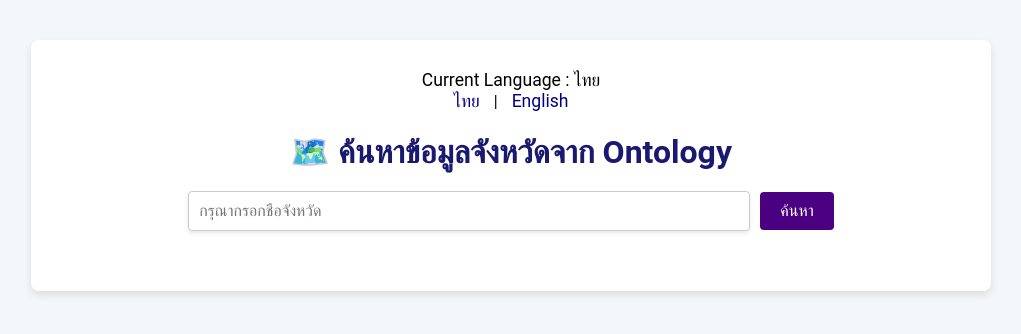
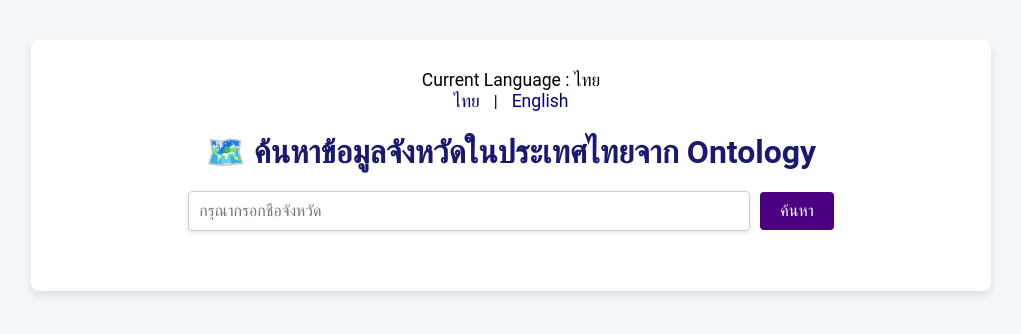
Before and after one commit to pchoeiphet/Ontology_Searching, a Flask app: page / in a window 1280 px wide. Shown: the top 334 px of the page, without its empty margins (129-1150 px from the left). Run offline with Flask 3, Linux system fonts and the light colour scheme.

Commit message:
up index

```diff
--- a/templates/index.html
+++ b/templates/index.html
@@ -118,7 +118,7 @@
 
         <!-- Title Section with Dynamic Text -->
         <h1>
-            🗺️ {{ 'ค้นหาข้อมูลจังหวัดจาก Ontology' if lang == 'th' else 'Ontology Province Search' }}
+            🗺️ {{ 'ค้นหาข้อมูลจังหวัดในประเทศไทยจาก Ontology' if lang == 'th' else 'Ontology Province of Thailand Search' }}
         </h1>
 
         <!-- Search Form -->
```
